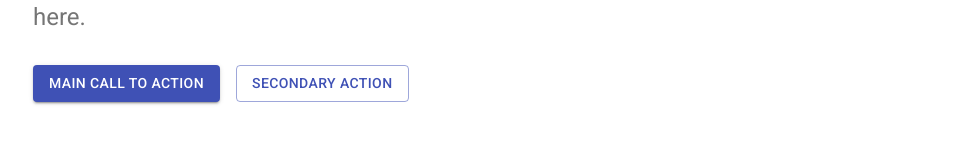
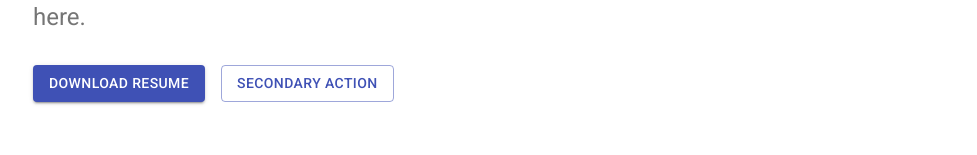
Before and after one commit to Rubiks-boy/Rubiks-boy.github.io, a React (Create React App) app: page / in a window 1280 px wide. Shown: the part 268-423 px from the top of the page, without its empty margins (151-1128 px from the left). Built offline with nearby package versions, Linux system fonts and the light colour scheme.

Commit message:
Download resume btn

```diff
--- a/src/App.tsx
+++ b/src/App.tsx
@@ -1,14 +1,15 @@
 import React from "react";
 import Main from "./Main";
 import Footer from "./Footer";
+import { BrowserRouter } from "react-router-dom";
 
-function App() {
+export default function App() {
   return (
     <div className="App">
-      <Main />
-      <Footer />
+      <BrowserRouter>
+        <Main />
+        <Footer />
+      </BrowserRouter>
     </div>
   );
 }
-
-export default App;
--- a/src/components/Header.tsx
+++ b/src/components/Header.tsx
@@ -4,6 +4,8 @@ import Grid from "@material-ui/core/Grid";
 import { makeStyles } from "@material-ui/core/styles";
 import Typography from "@material-ui/core/Typography";
 import React from "react";
+import { Link } from "react-router-dom";
+import { RESUME_PATH } from "../constants";
 
 const useStyles = makeStyles((theme) => ({
   heroContent: {
@@ -51,9 +53,11 @@ export default function Album() {
               <div className={classes.heroButtons}>
                 <Grid container spacing={2} className={classes.components}>
                   <Grid item>
-                    <Button variant="contained" color="primary">
-                      Main call to action
-                    </Button>
+                    <Link to={RESUME_PATH} target="_blank" download>
+                      <Button variant="contained" color="primary">
+                        Download Resume
+                      </Button>
+                    </Link>
                   </Grid>
                   <Grid item>
                     <Button variant="outlined" color="primary">
--- a/src/constants.tsx
+++ b/src/constants.tsx
@@ -1,2 +1,4 @@
 export const FADEIN_TIMEOUT = 1500;
 export const FADEIN_SEPARATION = 100;
+
+export const RESUME_PATH = "/Resume.pdf";
```
Also changed, not shown: 1 other file (tests, documents, lock files or other folders).
